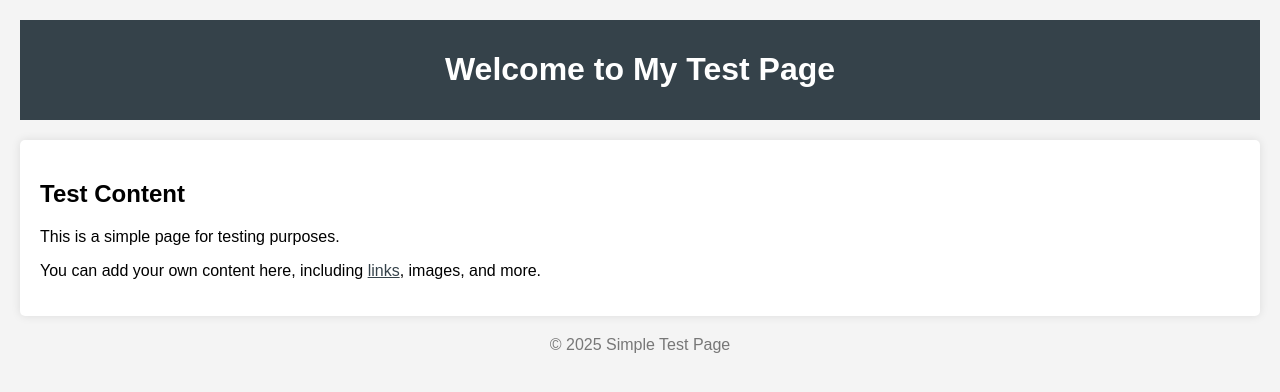
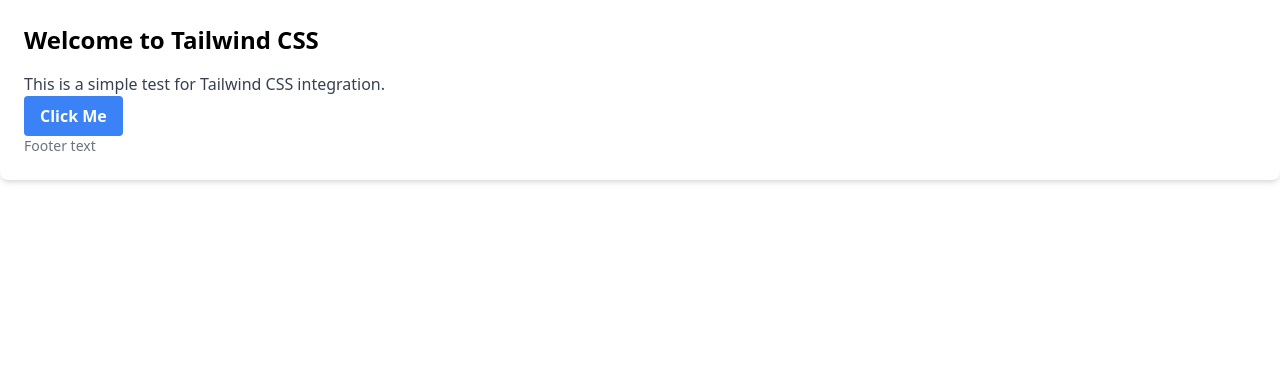
Before and after one commit to Pivok7/temperowka, a plain HTML site: page index.html in a window 1280 px wide. Drawn offline with Linux system fonts and the light colour scheme.

Commit message:
Setup Tailwind

```diff
--- a/index.html
+++ b/index.html
@@ -3,48 +3,15 @@
 <head>
     <meta charset="UTF-8">
     <meta name="viewport" content="width=device-width, initial-scale=1.0">
-    <title>Simple Test Page</title>
-    <style>
-        body {
-            font-family: Arial, sans-serif;
-            background-color: #f4f4f4;
-            margin: 0;
-            padding: 20px;
-        }
-        header {
-            background: #35424a;
-            color: #ffffff;
-            padding: 10px 0;
-            text-align: center;
-        }
-        main {
-            margin: 20px 0;
-            padding: 20px;
-            background: white;
-            border-radius: 5px;
-            box-shadow: 0 0 10px rgba(0,0,0,0.1);
-        }
-        footer {
-            text-align: center;
-            margin-top: 20px;
-            color: #777;
-        }
-        a {
-            color: #35424a;
-        }
-    </style>
+    <link href="styles.css" rel="stylesheet">
+    <title>Tailwind CSS Test</title>
 </head>
-<body>
-    <header>
-        <h1>Welcome to My Test Page</h1>
-    </header>
-    <main>
-        <h2>Test Content</h2>
-        <p>This is a simple page for testing purposes.</p>
-        <p>You can add your own content here, including <a href="#">links</a>, images, and more.</p>
-    </main>
-    <footer>
-        <p>&copy; 2025 Simple Test Page</p>
-    </footer>
+<body class="bg-gray-100 p-8">
+    <div class="card">
+        <h1 class="header">Welcome to Tailwind CSS</h1>
+        <p class="body">This is a simple test for Tailwind CSS integration.</p>
+        <button class="btn">Click Me</button>
+        <footer class="footer">Footer text</footer>
+    </div>
 </body>
 </html>
--- /dev/null
+++ b/tail.css
@@ -0,0 +1,24 @@
+@tailwind base;
+@tailwind components;
+@tailwind utilities;
+
+/* Custom styles */
+.btn {
+  @apply bg-blue-500 text-white font-bold py-2 px-4 rounded;
+}
+
+.card {
+  @apply bg-white shadow-md rounded-lg p-6;
+}
+
+.header {
+  @apply text-2xl font-semibold mb-4;
+}
+
+.body {
+  @apply text-gray-700 text-base;
+}
+
+.footer {
+  @apply text-gray-500 text-sm;
+}
```
Also changed, not shown: styles.css (added), 1 other file.
